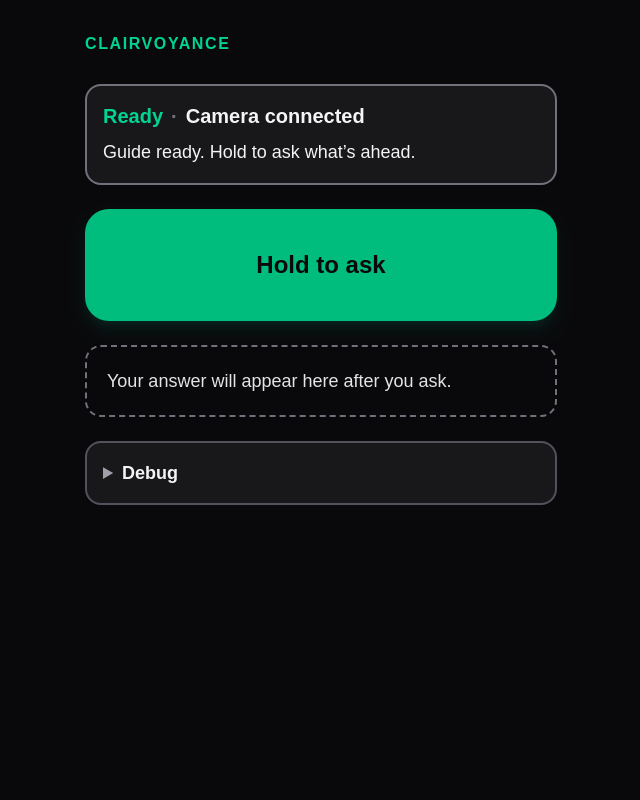
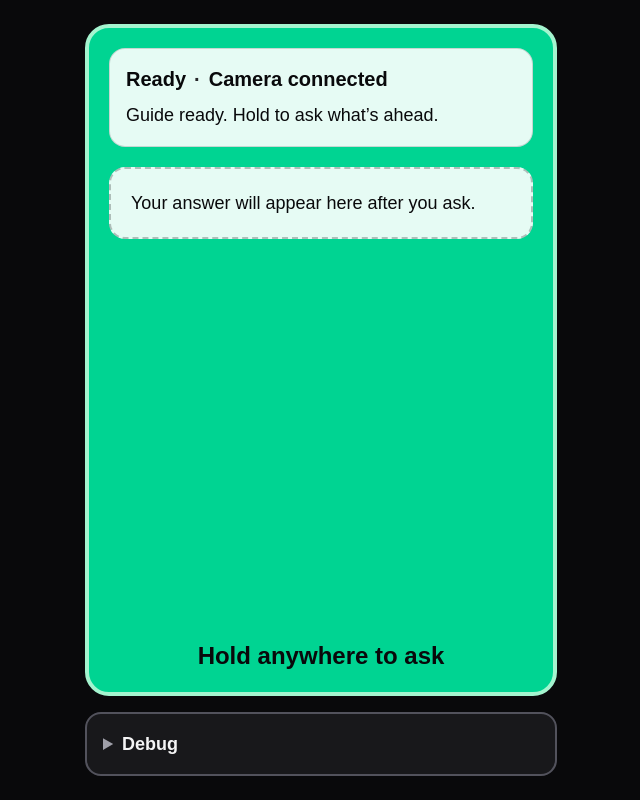
Before and after one commit to KristianCorrea/clairvoyance, a Next.js app in the folder client-web-app/: page / in a window 1280 px wide. Both pictures are taken after a click on the button "Activate guide". Shown: the whole page, without its empty margins (319-959 px from the left). Built offline with nearby package versions, Linux system fonts and the light colour scheme.

Commit message:
all touchscreen

```diff
--- a/client-web-app/src/components/AnswerCard.tsx
+++ b/client-web-app/src/components/AnswerCard.tsx
@@ -1,54 +1,59 @@
 type Props = {
   question: string;
   answer: string;
-  busy: boolean;
-  onSpeakAgain: () => void;
+  /** Inside AskSurface — high-contrast text on green/red */
+  embedded?: boolean;
 };
 
-export function AnswerCard({ question, answer, busy, onSpeakAgain }: Props) {
+/** Question + answer only (Speak again stays outside the hold surface). */
+export function AnswerCard({ question, answer, embedded }: Props) {
+  const labelClass = embedded
+    ? "text-base font-semibold uppercase tracking-wide text-zinc-900"
+    : "text-base font-semibold uppercase tracking-wide text-zinc-300";
+  const bodyClass = embedded
+    ? "mt-2 text-xl leading-relaxed text-zinc-950"
+    : "mt-2 text-xl leading-relaxed text-zinc-50";
+  const answerClass = embedded
+    ? "mt-2 text-2xl leading-relaxed text-zinc-950"
+    : "mt-2 text-2xl leading-relaxed text-zinc-50";
+
   if (!question && !answer) {
     return (
-      <section
+      <div
         aria-label="Answer"
-        className="rounded-2xl border-2 border-dashed border-zinc-500 p-5 text-lg text-zinc-200"
+        className={
+          embedded
+            ? "rounded-2xl border-2 border-dashed border-zinc-950/25 bg-white/90 p-5 text-lg text-zinc-950"
+            : "rounded-2xl border-2 border-dashed border-zinc-500 p-5 text-lg text-zinc-200"
+        }
       >
         Your answer will appear here after you ask.
-      </section>
+      </div>
     );
   }
 
   return (
-    <section
+    <div
       aria-label="Answer"
-      className="space-y-4 rounded-2xl border-2 border-zinc-500 bg-zinc-900 p-5"
+      className={
+        embedded
+          ? "space-y-4 rounded-2xl border border-zinc-950/15 bg-white/90 p-5"
+          : "space-y-4 rounded-2xl border-2 border-zinc-500 bg-zinc-900 p-5"
+      }
       aria-live="assertive"
     >
       {question ? (
         <div>
-          <h2 className="text-base font-semibold uppercase tracking-wide text-zinc-300">
-            You asked
-          </h2>
-          <p className="mt-2 text-xl leading-relaxed text-zinc-50">{question}</p>
+          <h2 className={labelClass}>You asked</h2>
+          <p className={bodyClass}>{question}</p>
         </div>
       ) : null}
       {answer ? (
         <div>
-          <h2 className="text-base font-semibold uppercase tracking-wide text-zinc-300">
-            Answer
-          </h2>
-          <p className="mt-2 text-2xl leading-relaxed text-zinc-50">{answer}</p>
+          <h2 className={labelClass}>Answer</h2>
+          <p className={answerClass}>{answer}</p>
         </div>
       ) : null}
-      {answer ? (
-        <button
-          type="button"
-          onClick={onSpeakAgain}
-          disabled={busy}
-          className="min-h-14 w-full rounded-xl border-2 border-zinc-400 px-4 py-4 text-lg font-semibold text-zinc-50 hover:bg-zinc-800 disabled:opacity-50"
-        >
-          Speak again
-        </button>
-      ) : null}
-    </section>
+    </div>
   );
 }
--- a/client-web-app/src/components/AskButton.tsx
+++ /dev/null
@@ -1,66 +0,0 @@
-import type { Ref } from "react";
-
-type Props = {
-  busy: boolean;
-  listening: boolean;
-  onPressStart: () => void;
-  onPressEnd: () => void;
-  buttonRef?: Ref<HTMLButtonElement>;
-};
-
-/**
- * Primary control for blind users — large, full-width, clear label.
- * Push-to-talk: hold (pointer, or Space/Enter) to record, release to send.
- */
-export function AskButton({
-  busy,
-  listening,
-  onPressStart,
-  onPressEnd,
-  buttonRef,
-}: Props) {
-  // Stay enabled while listening — a disabled button never gets pointerup.
-  const disabled = busy && !listening;
-
-  return (
-    <button
-      ref={buttonRef}
-      type="button"
-      disabled={disabled}
-      aria-pressed={listening}
-      aria-label={
-        listening
-          ? "Listening, release to send"
-          : busy
-            ? "Working, please wait"
-            : "Hold to ask about what is ahead"
-      }
-      onPointerDown={(e) => {
-        if (e.button !== 0) return;
-        e.currentTarget.setPointerCapture(e.pointerId);
-        onPressStart();
-      }}
-      onPointerUp={onPressEnd}
-      onPointerCancel={onPressEnd}
-      onKeyDown={(e) => {
-        if ((e.key === " " || e.key === "Enter") && !e.repeat) {
-          e.preventDefault();
-          onPressStart();
-        }
-      }}
-      onKeyUp={(e) => {
-        if (e.key === " " || e.key === "Enter") {
-          e.preventDefault();
-          onPressEnd();
-        }
-      }}
-      onBlur={onPressEnd}
-      onContextMenu={(e) => e.preventDefault()}
-      className={`min-h-28 w-full touch-none select-none rounded-3xl px-6 py-8 text-2xl font-bold text-zinc-950 shadow-lg shadow-emerald-900/30 transition active:scale-[0.99] disabled:cursor-not-allowed disabled:bg-zinc-700 disabled:text-zinc-400 disabled:shadow-none ${
-        listening ? "bg-red-500" : "bg-emerald-500 hover:bg-emerald-400"
-      }`}
-    >
-      {listening ? "Listening… release to send" : busy ? "Working…" : "Hold to ask"}
-    </button>
-  );
-}
--- /dev/null
+++ b/client-web-app/src/components/AskSurface.tsx
@@ -0,0 +1,87 @@
+import type { ReactNode, Ref } from "react";
+
+type Props = {
+  busy: boolean;
+  listening: boolean;
+  onPressStart: () => void;
+  onPressEnd: () => void;
+  surfaceRef?: Ref<HTMLDivElement>;
+  children: ReactNode;
+};
+
+/**
+ * Large hold-to-ask hit target wrapping status + Q&A.
+ * Not a <button> so nested content stays valid; keyboard Space/Enter still work.
+ */
+export function AskSurface({
+  busy,
+  listening,
+  onPressStart,
+  onPressEnd,
+  surfaceRef,
+  children,
+}: Props) {
+  const disabled = busy && !listening;
+
+  const label = listening
+    ? "Listening, release to send"
+    : busy
+      ? "Working, please wait"
+      : "Hold anywhere to ask about what is ahead";
+
+  return (
+    <div
+      ref={surfaceRef}
+      role="button"
+      tabIndex={disabled ? -1 : 0}
+      aria-disabled={disabled}
+      aria-pressed={listening}
+      aria-label={label}
+      onPointerDown={(e) => {
+        if (disabled || e.button !== 0) return;
+        e.currentTarget.setPointerCapture(e.pointerId);
+        onPressStart();
+      }}
+      onPointerUp={() => {
+        if (disabled) return;
+        onPressEnd();
+      }}
+      onPointerCancel={() => {
+        if (disabled) return;
+        onPressEnd();
+      }}
+      onKeyDown={(e) => {
+        if (disabled) return;
+        if ((e.key === " " || e.key === "Enter") && !e.repeat) {
+          e.preventDefault();
+          onPressStart();
+        }
+      }}
+      onKeyUp={(e) => {
+        if (disabled) return;
+        if (e.key === " " || e.key === "Enter") {
+          e.preventDefault();
+          onPressEnd();
+        }
+      }}
+      onBlur={onPressEnd}
+      onContextMenu={(e) => e.preventDefault()}
+      className={`flex min-h-[55vh] flex-1 touch-none select-none flex-col gap-5 rounded-3xl border-4 p-5 outline-none transition focus-visible:ring-4 focus-visible:ring-white ${
+        disabled
+          ? "cursor-not-allowed border-amber-100 bg-amber-300"
+          : listening
+            ? "cursor-pointer border-red-200 bg-red-500"
+            : "cursor-pointer border-emerald-200 bg-emerald-400 hover:bg-emerald-300"
+      }`}
+    >
+      {children}
+      <p className="mt-auto text-center text-2xl font-bold text-zinc-950">
+        {listening
+          ? "Listening… release to send"
+          : busy
+            ? "Working…"
+            : "Hold anywhere to ask"}
+      </p>
+    </div>
+  );
+}
--- a/client-web-app/src/components/GuideApp.tsx
+++ b/client-web-app/src/components/GuideApp.tsx
@@ -9,7 +9,7 @@
 
 import { useCallback, useEffect, useRef, useState } from "react";
 import { AnswerCard } from "@/components/AnswerCard";
-import { AskButton } from "@/components/AskButton";
+import { AskSurface } from "@/components/AskSurface";
 import { ConnectScreen } from "@/components/ConnectScreen";
 import { DebugPanel } from "@/components/DebugPanel";
 import { StatusBar } from "@/components/StatusBar";
@@ -50,7 +50,7 @@ export function GuideApp() {
   const [previewUrl, setPreviewUrl] = useState<string | null>(null);
   const previewUrlRef = useRef<string | null>(null);
   const listenRef = useRef<ListenSession | null>(null);
-  const askButtonRef = useRef<HTMLButtonElement | null>(null);
+  const askSurfaceRef = useRef<HTMLDivElement | null>(null);
 
   const busy = phase !== "idle" && phase !== "error";
 
@@ -125,10 +125,10 @@ export function GuideApp() {
     void speak("Guide ready.").catch(() => undefined);
   };
 
-  // After Activate, move focus to the primary Hold control.
+  // After Activate, move focus to the hold-to-ask surface.
   useEffect(() => {
     if (gate !== "guide") return;
-    askButtonRef.current?.focus();
+    askSurfaceRef.current?.focus();
   }, [gate]);
 
   const handleChangeCamera = () => {
@@ -246,32 +246,35 @@ export function GuideApp() {
 
   return (
     <div className="flex flex-1 flex-col bg-zinc-950 text-zinc-50">
-      <main className="mx-auto flex w-full max-w-lg flex-1 flex-col gap-6 px-5 py-8">
-        <header className="space-y-1">
-          <p className="text-base font-semibold uppercase tracking-widest text-emerald-400">
-            Clairvoyance
-          </p>
-          <h1 className="sr-only">Guide</h1>
-        </header>
+      <main className="mx-auto flex w-full max-w-lg flex-1 flex-col gap-4 px-5 py-6">
+        <h1 className="sr-only">Clairvoyance Guide</h1>
 
-        <StatusBar phase={phase} cameraOk={cameraOk} message={statusMessage} />
-
-        <AskButton
-          buttonRef={askButtonRef}
+        <AskSurface
+          surfaceRef={askSurfaceRef}
           busy={busy}
           listening={phase === "listening"}
           onPressStart={handlePressStart}
           onPressEnd={() => void handlePressEnd()}
-        />
+        >
+          <StatusBar
+            embedded
+            phase={phase}
+            cameraOk={cameraOk}
+            message={statusMessage}
+          />
+          <AnswerCard embedded question={question} answer={answer} />
+        </AskSurface>
 
-        <AnswerCard
-          question={question}
-          answer={answer}
-          busy={busy}
-          onSpeakAgain={() => {
-            if (answer) void speak(answer);
-          }}
-        />
+        {answer ? (
+          <button
+            type="button"
+            onClick={() => void speak(answer)}
+            disabled={busy}
+            className="min-h-14 w-full rounded-xl border-2 border-zinc-400 px-4 py-4 text-lg font-semibold text-zinc-50 hover:bg-zinc-800 disabled:opacity-50"
+          >
+            Speak again
+          </button>
+        ) : null}
 
         <DebugPanel
           stubMic={STUB_MIC}
--- a/client-web-app/src/components/StatusBar.tsx
+++ b/client-web-app/src/components/StatusBar.tsx
@@ -4,6 +4,8 @@ type Props = {
   phase: GuidePhase;
   cameraOk: boolean | null;
   message: string;
+  /** Inside AskSurface — lighter chrome so the green/red surface reads clearly */
+  embedded?: boolean;
 };
 
 const PHASE_LABEL: Record<GuidePhase, string> = {
@@ -16,7 +18,7 @@ const PHASE_LABEL: Record<GuidePhase, string> = {
   error: "Error",
 };
 
-export function StatusBar({ phase, cameraOk, message }: Props) {
+export function StatusBar({ phase, cameraOk, message, embedded }: Props) {
   const cameraLabel =
     cameraOk === null
       ? "Camera untested"
@@ -26,22 +28,54 @@ export function StatusBar({ phase, cameraOk, message }: Props) {
 
   return (
     <div
-      className="space-y-2 rounded-2xl border-2 border-zinc-500 bg-zinc-900 px-4 py-4"
+      className={
+        embedded
+          ? "space-y-2 rounded-2xl border border-zinc-950/15 bg-white/90 px-4 py-4"
+          : "space-y-2 rounded-2xl border-2 border-zinc-500 bg-zinc-900 px-4 py-4"
+      }
       role="status"
       aria-live="polite"
       aria-atomic="true"
     >
-      <p className="text-xl font-semibold text-zinc-50">
-        <span className={phase === "error" ? "text-red-400" : "text-emerald-400"}>
+      <p
+        className={`text-xl font-semibold ${
+          embedded ? "text-zinc-950" : "text-zinc-50"
+        }`}
+      >
+        <span
+          className={
+            embedded
+              ? "font-bold text-zinc-950"
+              : phase === "error"
+                ? "text-red-400"
+                : "text-emerald-400"
+          }
+        >
           {PHASE_LABEL[phase]}
         </span>
-        <span className="mx-2 text-zinc-500">·</span>
-        <span className={cameraOk ? "text-zinc-100" : "text-amber-300"}>
+        <span className={`mx-2 ${embedded ? "text-zinc-800" : "text-zinc-500"}`}>
+          ·
+        </span>
+        <span
+          className={
+            embedded
+              ? "text-zinc-950"
+              : cameraOk
+                ? "text-zinc-100"
+                : "text-amber-300"
+          }
+        >
           {cameraLabel}
         </span>
       </p>
       {message ? (
-        <p className="text-lg leading-relaxed text-zinc-100">{message}</p>
+        <p
+          className={`text-lg leading-relaxed ${
+            embedded ? "text-zinc-950" : "text-zinc-100"
+          }`}
+        >
+          {message}
+        </p>
       ) : null}
     </div>
   );
```
Also changed, not shown: 2 other files (tests, documents, lock files or other folders).
